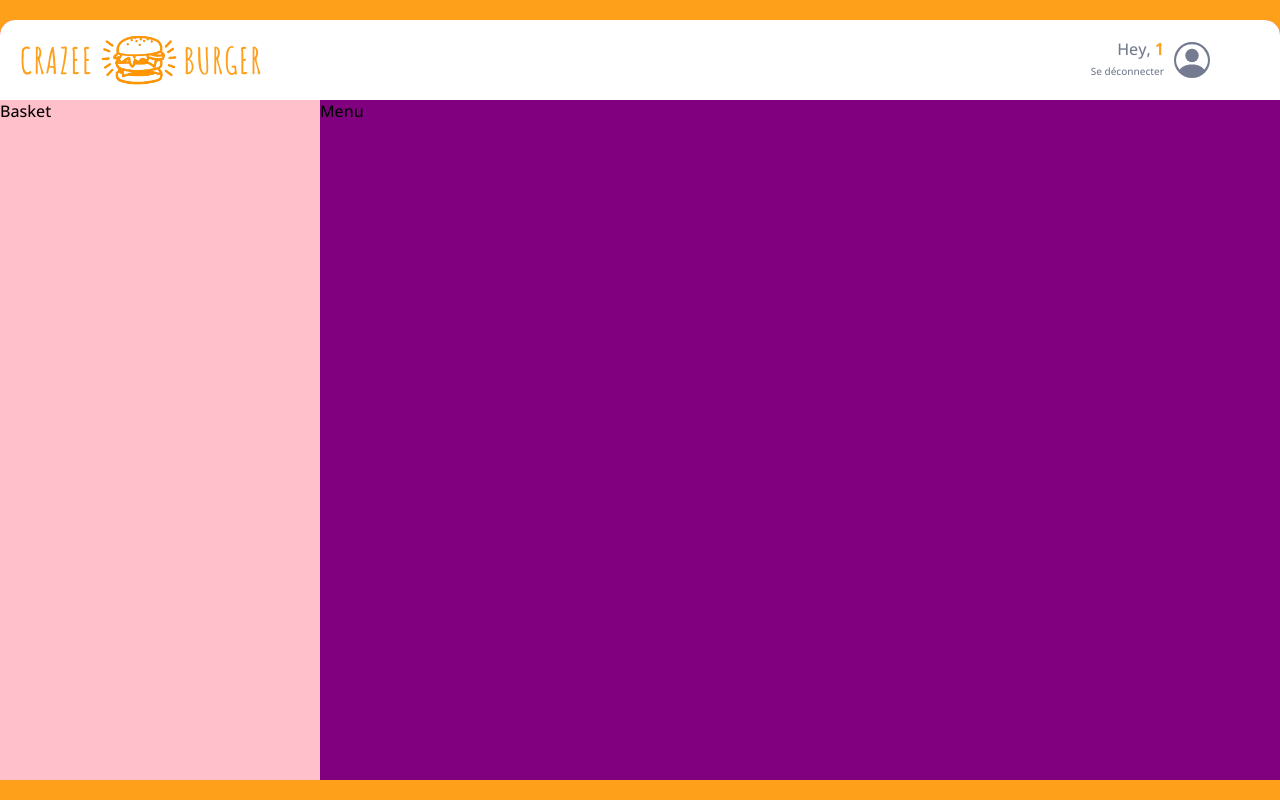
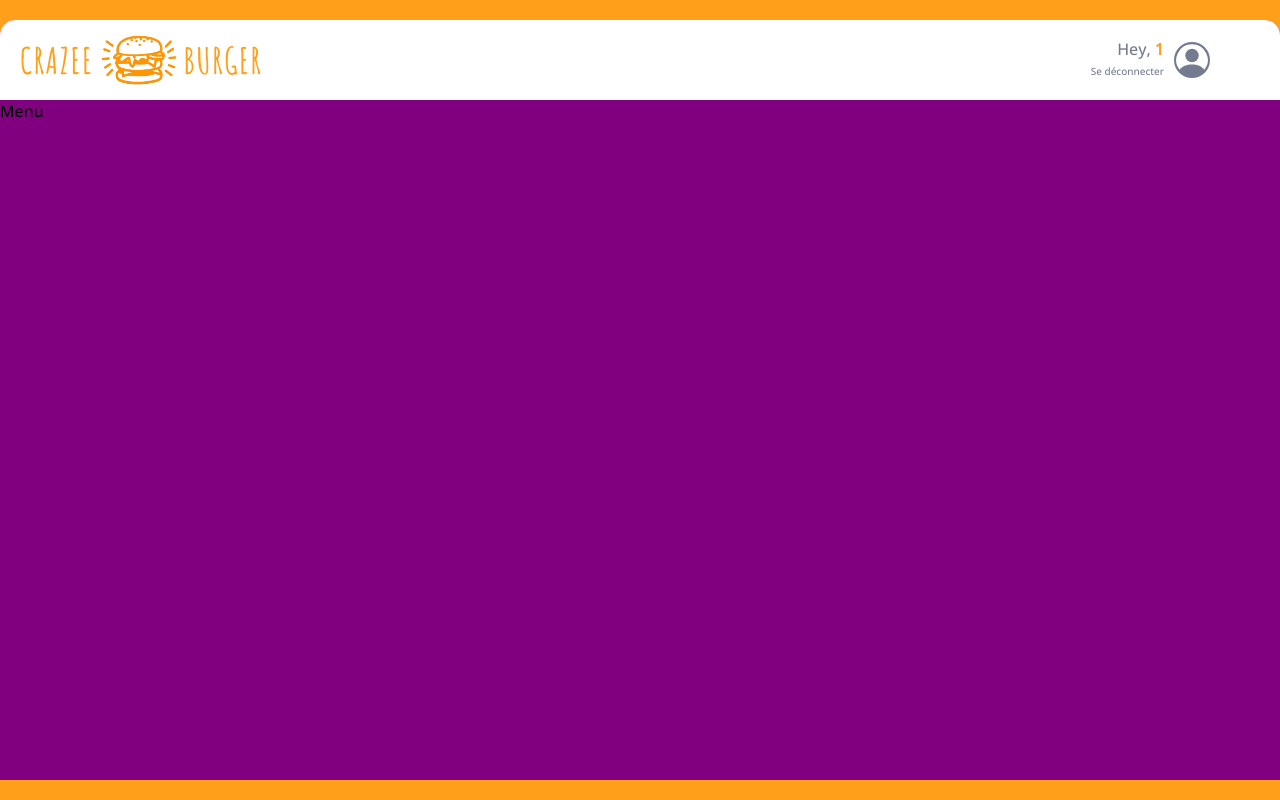
Before and after one commit to RatanaSenpai/crazee-burger, a React (Vite) app: page /order/1 in a window 1280 px wide. Built offline with nearby package versions, Linux system fonts and the light colour scheme.

Commit message:
💡 F04: ORDER > MAIN > Prepare code for <Basket/>

```diff
--- a/src/components/pages/order/Main/Main.jsx
+++ b/src/components/pages/order/Main/Main.jsx
@@ -5,7 +5,7 @@ import Menu from "./Menu";
 export default function Main() {
     return (
         <MainStyled>
-            <div className="basket">Basket</div>
+            {/* <div className="basket">Basket</div> */}
             <Menu />
         </MainStyled>
     )
@@ -20,11 +20,11 @@ const MainStyled = styled.div`
     box-shadow: 0px 8px 20px 8px rgba(0, 0, 0, 0.2) inset ;
 
     display: grid;
-    grid-template-columns: 25% 1fr;
+    grid-template-columns: 1fr;
 
-    .basket {
+    /* .basket {
         background: pink;
-    };
+    }; */
 
 
 
```
